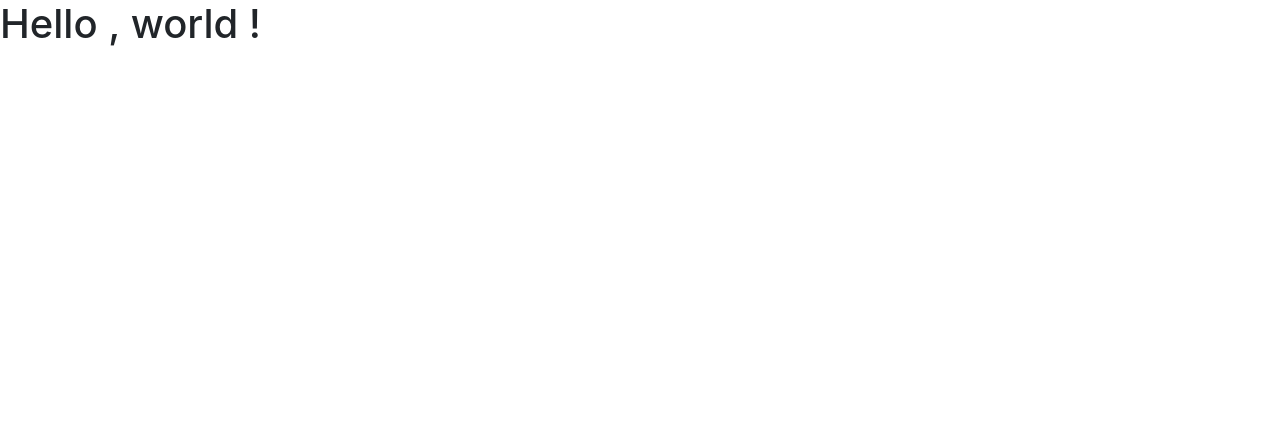
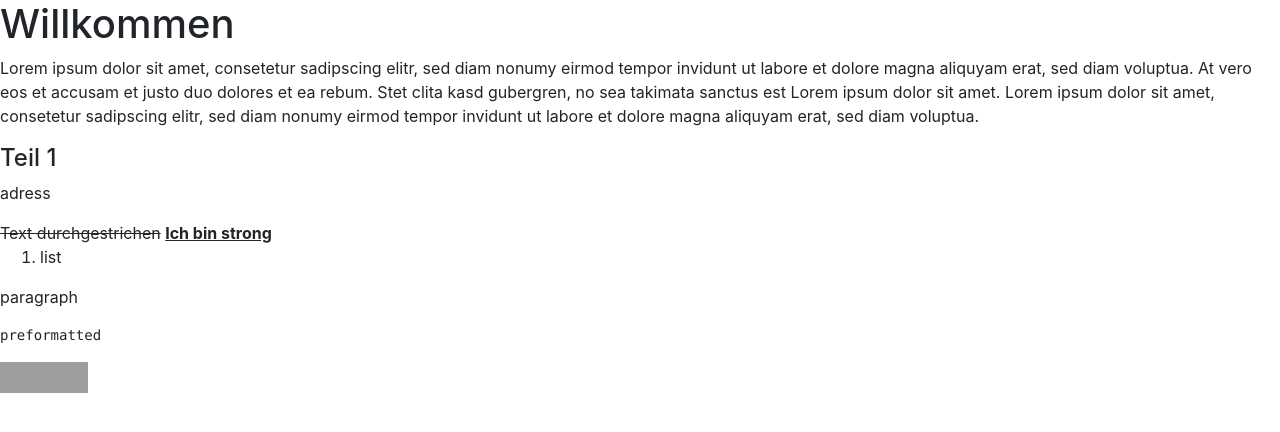
Before and after one commit to gitmesut/ibs, a plain HTML site: page index.html in a window 1280 px wide. Drawn offline with nearby package versions, Linux system fonts and the light colour scheme; grey boxes are pictures that could not be loaded.

Commit message:
Kapitel 2

```diff
--- a/index.html
+++ b/index.html
@@ -1,14 +1,38 @@
-
 <!DOCTYPE html >
 <html>
-	<head>
-		<title>Bootstrap 101 Template </title>
-		<meta name="viewport" content="width =device -width , initial - scale =1.0">
-		<!-- Bootstrap -->
-		<link href="css/bootstrap.min.css" rel="stylesheet"	media="screen"> </head>
-	<body>
-		<h1>Hello , world !</h1>
-		<script src="http://code.jquery.com/jquery.js"></script>
- 		<script src="js/bootstrap.min.js"></script>
- 	</body>
- </html>
+<head>
+<title>Bootstrap 101 Template</title>
+<meta name="viewport"
+	content="width =device -width , initial - scale =1.0">
+<!-- Bootstrap -->
+<link href="css/bootstrap.min.css" rel="stylesheet" media="screen">
+</head>
+
+<body>
+	<h1>Willkommen</h1>
+	<p>Lorem ipsum dolor sit amet, consetetur sadipscing elitr, sed
+		diam nonumy eirmod tempor invidunt ut labore et dolore magna aliquyam
+		erat, sed diam voluptua. At vero eos et accusam et justo duo dolores
+		et ea rebum. Stet clita kasd gubergren, no sea takimata sanctus est
+		Lorem ipsum dolor sit amet. Lorem ipsum dolor sit amet, consetetur
+		sadipscing elitr, sed diam nonumy eirmod tempor invidunt ut labore et
+		dolore magna aliquyam erat, sed diam voluptua.</p>
+	<h4>Teil 1</h4>
+	<address>adress</address>
+	<!-- <blockquote><p>Dies ist ein Blockquote</p></blockquote> -->
+	<del>Text durchgestrichen</del>
+	<ins>
+		<strong>Ich bin strong</strong>
+	</ins>
+	<ol>
+		<li>list</li>
+	</ol>
+	<p>paragraph</p>
+	<pre>preformatted</pre>
+
+	<p>
+    <a href="http://validator.w3.org/check?uri=referer"><img
+      src="http://www.w3.org/Icons/valid-xhtml10" alt="Valid XHTML 1.0 Strict" height="31" width="88" /></a>
+  </p>
+</body>
+</html>
```
